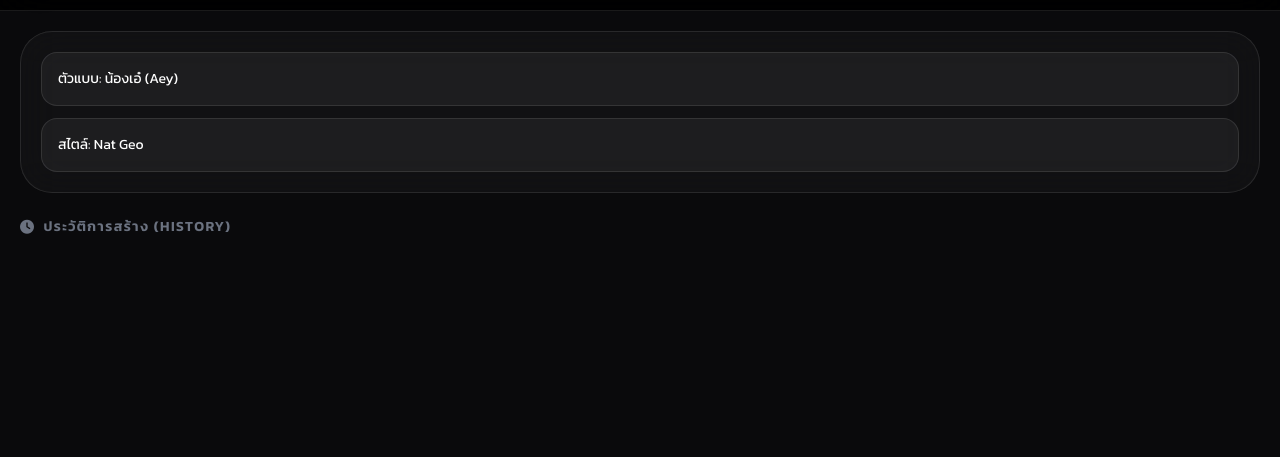
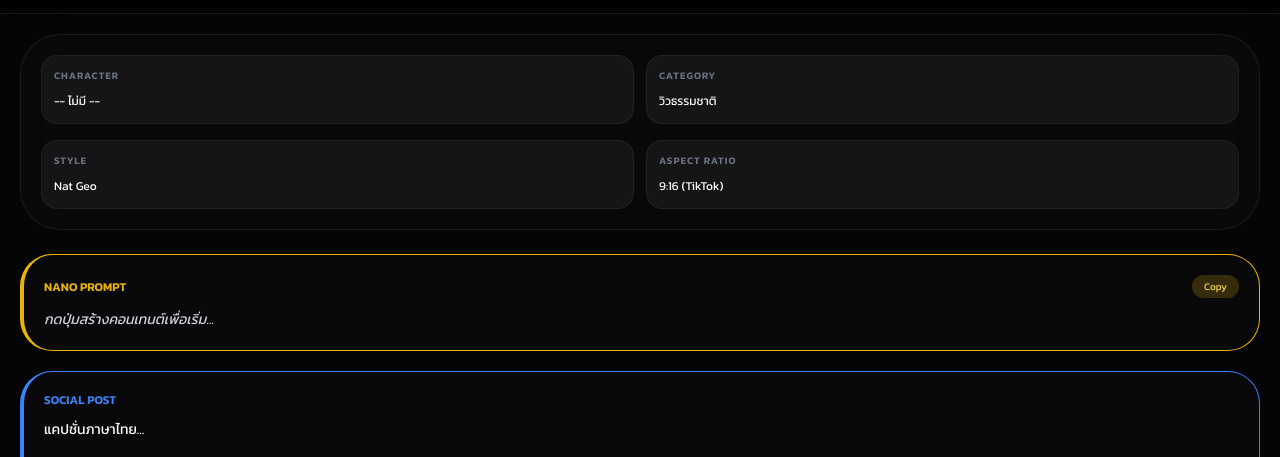
Before and after one commit to bermem/Nano-banana2, a plain HTML site: page index.html in a window 1280 px wide. Shown: the part 62-519 px from the top of the page. Drawn offline with nearby package versions, Linux system fonts and the light colour scheme.

Commit message:
Update index.html

```diff
--- a/index.html
+++ b/index.html
@@ -3,128 +3,135 @@
 <head>
     <meta charset="UTF-8">
     <meta name="viewport" content="width=device-width, initial-scale=1.0, maximum-scale=1.0, user-scalable=no">
-    <title>NANO STUDIO V5 | History & Share</title>
+    <title>NANO STUDIO V3.1 | Social Pro</title>
     <script src="https://cdn.tailwindcss.com"></script>
     <link href="https://cdnjs.cloudflare.com/ajax/libs/font-awesome/6.4.0/css/all.min.css" rel="stylesheet">
     <style>
         @import url('https://fonts.googleapis.com/css2?family=Kanit:wght@300;400;600&display=swap');
-        body { font-family: 'Kanit', sans-serif; background-color: #0a0a0c; color: #e2e8f0; -webkit-tap-highlight-color: transparent; }
-        .glass { background: rgba(255, 255, 255, 0.03); backdrop-filter: blur(20px); border: 1px solid rgba(255, 255, 255, 0.1); }
+        body {
+            font-family: 'Kanit', sans-serif;
+            background-color: #050507;
+            color: #f1f5f9;
+            -webkit-tap-highlight-color: transparent;
+        }
+        .safe-area-bottom { padding-bottom: env(safe-area-inset-bottom); }
+        .glass-card {
+            background: rgba(255, 255, 255, 0.02);
+            backdrop-filter: blur(20px);
+            border: 1px solid rgba(255, 255, 255, 0.08);
+        }
         .btn-active:active { transform: scale(0.96); }
-        .history-item { border-left: 3px solid #f59e0b; background: rgba(255,255,255,0.02); transition: 0.3s; }
-        .history-item:hover { background: rgba(255,255,255,0.05); }
-        select { appearance: none; color: white !important; }
+        select { appearance: none; -webkit-appearance: none; color: white !important; background-color: transparent; }
+        .fb-gradient { background: linear-gradient(135deg, #1877F2 0%, #0a52b1 100%); }
+        .gen-gradient { background: linear-gradient(135deg, #f59e0b 0%, #ef4444 100%); }
     </style>
 </head>
-<body class="pb-40">
+<body class="pb-40 min-h-screen">
 
-    <div class="sticky top-0 z-50 bg-black/90 backdrop-blur-xl border-b border-white/10 px-5 py-4 flex justify-between items-center">
+    <div class="sticky top-0 z-50 bg-black/80 backdrop-blur-xl border-b border-white/10 px-5 py-4 flex justify-between items-center">
         <div class="flex items-center gap-3">
-            <div class="w-10 h-10 rounded-2xl bg-gradient-to-br from-blue-600 to-purple-600 flex items-center justify-center shadow-lg">
-                <i class="fas fa-history text-white"></i>
+            <div class="w-10 h-10 rounded-2xl bg-gradient-to-tr from-yellow-500 to-orange-600 flex items-center justify-center border border-white/20 shadow-xl">
+                <i class="fas fa-camera-retro text-xl text-white"></i>
             </div>
-            <h1 class="text-xl font-bold tracking-tighter uppercase text-white">Nano <span class="text-blue-500">History</span></h1>
+            <div>
+                <h1 class="text-xl font-bold tracking-tight text-white uppercase">Nano Studio <span class="text-yellow-500">V3.1</span></h1>
+                <p class="text-[10px] text-gray-500 uppercase tracking-widest font-light">Pro Content Creator</p>
             </div>
-        <button onclick="clearHistory()" class="text-xs text-gray-500 hover:text-red-400 transition">ล้างประวัติ</button>
+        </div>
+        <button onclick="randomizeAll()" class="w-10 h-10 rounded-full bg-white/5 flex items-center justify-center btn-active border border-white/10">
+            <i class="fas fa-dice text-lg text-yellow-500"></i>
+        </button>
     </div>
 
     <main class="p-5 space-y-6">
-        <section class="glass p-5 rounded-[2rem] space-y-4">
-            <div class="grid grid-cols-1 gap-3">
-                <select id="char" class="w-full bg-white/5 p-4 rounded-2xl text-sm outline-none border border-white/10">
-                    <option value="Aey, a charming Thai female model">ตัวแบบ: น้องเอ๋ (Aey)</option>
-                    <option value="Nueng, a stylish Thai male model">ตัวแบบ: พี่หนึ่ง (Nueng)</option>
-                    <option value="Professional artisan in Thailand">ตัวแบบ: ช่างฝีมือ / เชฟ</option>
-                    <option value="none">-- ไม่มีตัวละคร --</option>
-                </select>
-                <select id="style" class="w-full bg-white/5 p-4 rounded-2xl text-sm outline-none border border-white/10">
-                    <option value="National Geographic style, natural lighting">สไตล์: Nat Geo</option>
-                    <option value="Vogue Magazine editorial style">สไตล์: Vogue Editorial</option>
-                    <option value="Cinematic movie scene, 35mm film">สไตล์: Cinematic Masterpiece</option>
-                    <option value="Cyberpunk neon lighting, futuristic">สไตล์: Cyberpunk</option>
+
+        <section class="glass-card p-5 rounded-[2.5rem] space-y-4">
+            <div class="grid grid-cols-1 gap-4">
+
+                <div class="grid grid-cols-2 gap-3">
+                    <div class="bg-white/5 p-3 rounded-2xl border border-white/5">
+                        <label class="text-[10px] text-gray-500 mb-1 block font-bold tracking-widest uppercase">Character</label>
+                        <select id="char" class="w-full text-xs focus:outline-none">
+                            <option value="none">-- ไม่มี --</option>
+                            <option value="Aey, a charming Thai female model">น้องเอ๋ (Aey)</option>
+                            <option value="Nueng, a stylish Thai male model">พี่หนึ่ง (Nueng)</option>
+                            <option value="An elderly artisan at work">ช่างฝีมือ</option>
+                            <option value="A Gen-Z digital nomad">นักเดินทาง</option>
+                            <option value="A professional Thai chef">เชฟมือโปร</option>
                         </select>
                     </div>
-        </section>
-
-        <section id="output" class="hidden space-y-4">
-            <div class="glass p-5 rounded-[2rem] border-l-4 border-blue-500">
-                <div class="flex justify-between items-center mb-2">
-                    <span class="text-[10px] font-bold text-blue-400 uppercase tracking-widest">Latest Prompt</span>
-                    <button onclick="copyText('currentPrompt')" class="text-[10px] bg-blue-500/20 text-blue-300 px-3 py-1 rounded-full">Copy</button>
+                    <div class="bg-white/5 p-3 rounded-2xl border border-white/5">
+                        <label class="text-[10px] text-gray-500 mb-1 block font-bold tracking-widest uppercase">Category</label>
+                        <select id="cat" class="w-full text-xs focus:outline-none">
+                            <option value="Landscape">วิวธรรมชาติ</option>
+                            <option value="Commercial Food">อาหาร/เครื่องดื่ม</option>
+                            <option value="Architectural">อาคาร/ตึก</option>
+                            <option value="Macro Nature">มาโคร</option>
+                            <option value="Product Lifestyle">สินค้า</option>
+                            <option value="Aerial Drone">ภาพโดรน</option>
+                            <option value="Interior Design">ภายใน</option>
+                            <option value="Fashion">แฟชั่น</option>
+                            <option value="Automotive">รถยนต์</option>
+                            <option value="Street Life">สตรีท</option>
+                        </select>
                     </div>
-                <p id="currentPrompt" class="text-sm italic text-blue-100"></p>
                 </div>
 
-            <div class="glass p-5 rounded-[2rem] border-l-4 border-purple-500">
-                <div class="flex justify-between items-center mb-3">
-                    <span class="text-[10px] font-bold text-purple-400 uppercase tracking-widest">Share to Social</span>
+                <div class="grid grid-cols-2 gap-3">
+                    <div class="bg-white/5 p-3 rounded-2xl border border-white/5">
+                        <label class="text-[10px] text-gray-500 mb-1 block font-bold tracking-widest uppercase">Style</label>
+                        <select id="style" class="w-full text-xs focus:outline-none">
+                            <option value="National Geographic, natural lighting">Nat Geo</option>
+                            <option value="Vogue editorial by Annie Leibovitz">Vogue Pro</option>
+                            <option value="Peter Lik style, hyper-vibrant">Fine Art</option>
+                            <option value="Cinematic film, Kodak Portra 400">Cinematic</option>
+                            <option value="Cyberpunk neon, futuristic">Cyberpunk</option>
+                            <option value="Minimalist, soft shadows">Minimalism</option>
+                        </select>
                     </div>
-                <p id="currentCaption" class="text-sm text-gray-200 mb-3"></p>
-                <div class="flex gap-2">
-                    <button onclick="shareToFB()" class="flex-1 bg-[#1877F2] h-12 rounded-xl font-bold flex items-center justify-center gap-2 btn-active">
-                        <i class="fab fa-facebook text-xl"></i> Share on FB
-                    </button>
-                    <button onclick="copyText('currentCaption')" class="w-12 bg-white/10 h-12 rounded-xl flex items-center justify-center btn-active">
-                        <i class="fas fa-copy"></i>
-                    </button>
+                    <div class="bg-white/5 p-3 rounded-2xl border border-white/5">
+                        <label class="text-[10px] text-gray-500 mb-1 block font-bold tracking-widest uppercase">Aspect Ratio</label>
+                        <select id="size" class="w-full text-xs focus:outline-none">
+                            <option value="9:16">9:16 (TikTok)</option>
+                            <option value="4:5">4:5 (IG Feed)</option>
+                            <option value="1:1">1:1 (FB/IG Square)</option>
+                            <option value="16:9">16:9 (Desktop)</option>
+                            <option value="2:3">2:3 (Stock)</option>
+                        </select>
+                    </div>
                 </div>
             </div>
         </section>
 
-        <section class="space-y-4">
-            <h2 class="text-sm font-bold text-gray-500 uppercase tracking-widest flex items-center gap-2">
-                <i class="fas fa-clock"></i> ประวัติการสร้าง (History)
-            </h2>
-            <div id="historyList" class="space-y-3">
+        <section class="space-y-5">
+            <div class="glass-card p-5 rounded-[2rem] border-l-4 border-yellow-500">
+                <div class="flex justify-between items-center mb-3">
+                    <span class="text-xs font-bold text-yellow-500 uppercase">Nano Prompt</span>
+                    <button onclick="copyText('promptText')" class="text-[10px] bg-yellow-500/20 text-yellow-300 px-3 py-1 rounded-full btn-active">Copy</button>
                 </div>
-        </section>
-    </main>
+                <p id="promptText" class="text-sm italic text-gray-300">กดปุ่มสร้างคอนเทนต์เพื่อเริ่ม...</p>
+            </div>
 
-    <div class="fixed bottom-0 left-0 right-0 p-6 bg-gradient-to-t from-black via-black/90 z-50">
-        <button onclick="generateAndSave()" class="w-full bg-gradient-to-r from-blue-600 to-purple-600 h-16 rounded-2xl font-bold text-lg shadow-2xl btn-active">
-            GENERATE & SAVE
+            <div class="glass-card p-5 rounded-[2rem] border-l-4 border-blue-500">
+                <div class="flex justify-between items-center mb-3">
+                    <span class="text-xs font-bold text-blue-500 uppercase">Social Post</span>
+                </div>
+                <div class="space-y-3 mb-5">
+                    <p id="capTH" class="text-sm text-white">แคปชั่นภาษาไทย...</p>
+                    <p id="hashtags" class="text-[11px] text-blue-400 font-mono"></p>
+                </div>
+                <button onclick="shareToFB()" class="w-full fb-gradient h-14 rounded-2xl font-bold flex items-center justify-center gap-3 btn-active shadow-xl shadow-blue-500/20">
+                    <i class="fab fa-facebook text-2xl"></i> SHARE TO FACEBOOK
                 </button>
             </div>
 
-    <script>
-        // Load history on startup
-        let historyData = JSON.parse(localStorage.getItem('nano_history') || '[]');
-        renderHistory();
+            <div class="glass-card p-5 rounded-[2rem] border-l-4 border-gray-500">
+                <span class="text-xs font-bold text-gray-400 uppercase block mb-2">Stock Metadata</span>
+                <p id="metaText" class="text-xs text-gray-500 italic">Description for stock photography...</p>
+            </div>
+        </section>
 
-        function generateAndSave() {
-            const char = document.getElementById('char').value;
-            const style = document.getElementById('style').value;
-            const prompt = `A professional shot of ${char}, ${style}, 8k resolution, masterpiece.`;
-            const caption = `เนรมิตภาพสวยระดับโลกด้วย Nano Banana 2 ✨ สไตล์ ${style.split(',')[0]} #NanoBanana2 #AIArt #Creative`;
+    </main>
 
-            // Update Current UI
-            document.getElementById('output').classList.remove('hidden');
-            document.getElementById('currentPrompt').innerText = prompt;
-            document.getElementById('currentCaption').innerText = caption;
-
-            // Save to History
-            const newEntry = {
-                id: Date.now(),
-                prompt: prompt,
-                caption: caption,
-                time: new Date().toLocaleTimeString()
-            };
-            historyData.unshift(newEntry);
-            if(historyData.length > 10) historyData.pop(); // Keep last 10
-            localStorage.setItem('nano_history', JSON.stringify(historyData));
-
-            renderHistory();
-            if (window.navigator.vibrate) window.navigator.vibrate(50);
-        }
-
-        function renderHistory() {
-            const list = document.getElementById('historyList');
-            if(historyData.length === 0) {
-                list.innerHTML = '<p class="text-xs text-gray-600 text-center py-10 italic">ยังไม่มีประวัติการสร้าง</p>';
-                return;
-            }
-            list.innerHTML = historyData.map(item => `
-                <div class="history-item p-4 rounded-xl space-y-2">
-                    <div class="flex justify-between items-center">
-                        <span class="text-[10px] text-gray-500">${item.time}</span>
-                        <button onclick="copyTextById('${item.id}')" class="text-[10px] text-blue-400">คัดลอก</
+    <div class="fixed bottom-0 left-0 right-0 p-6 bg-gradient-to-t from-black via-black/90 to-transparent z-40 safe-area-bottom">
+        <button onclick="generateAll()" class="w-full gen-gradient h-16 rounded-[1.5rem] font-bold text-lg text-white shadow-2xl btn-active flex
```
Lines whose indentation alone changed are shown as unchanged.
